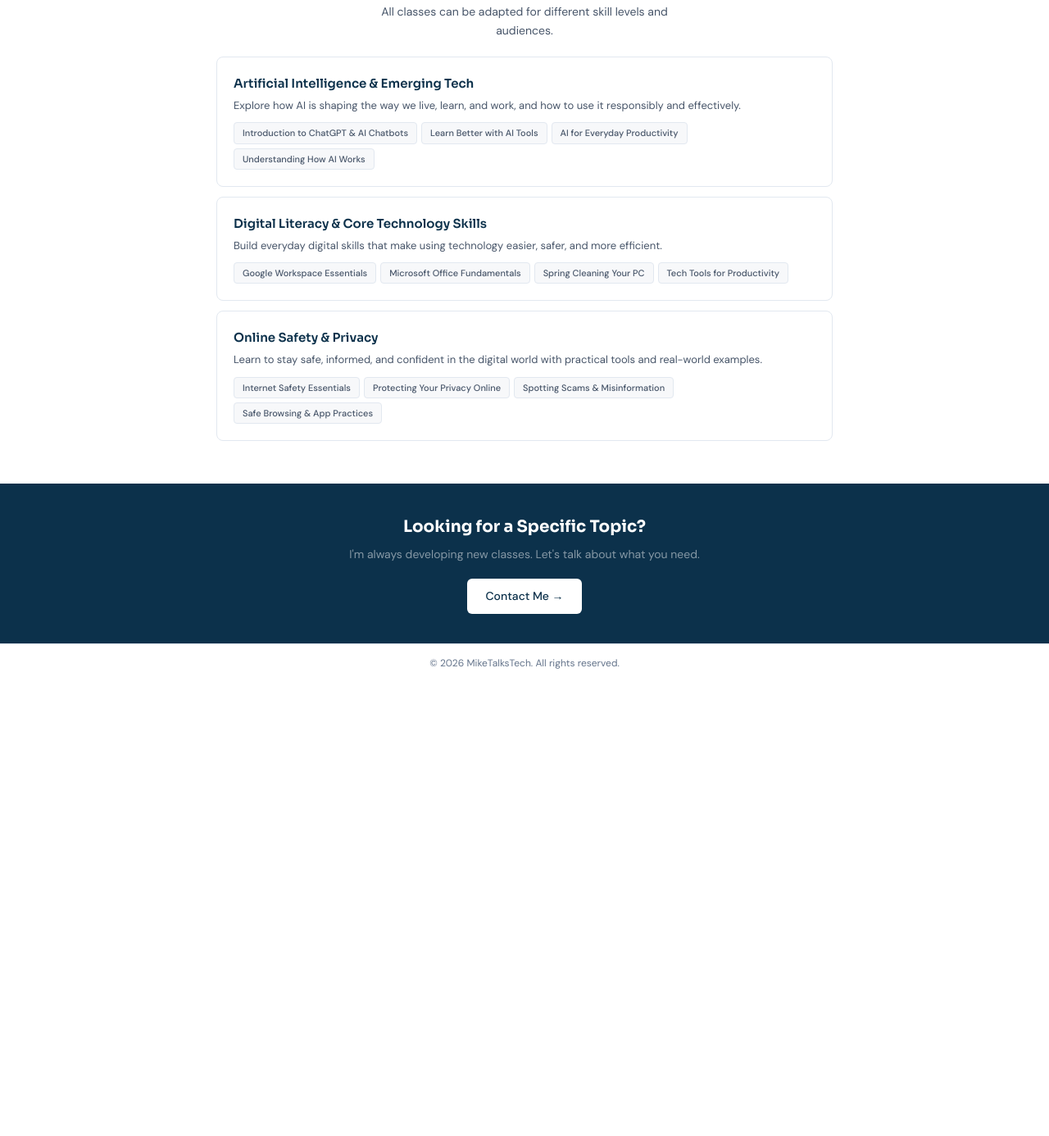
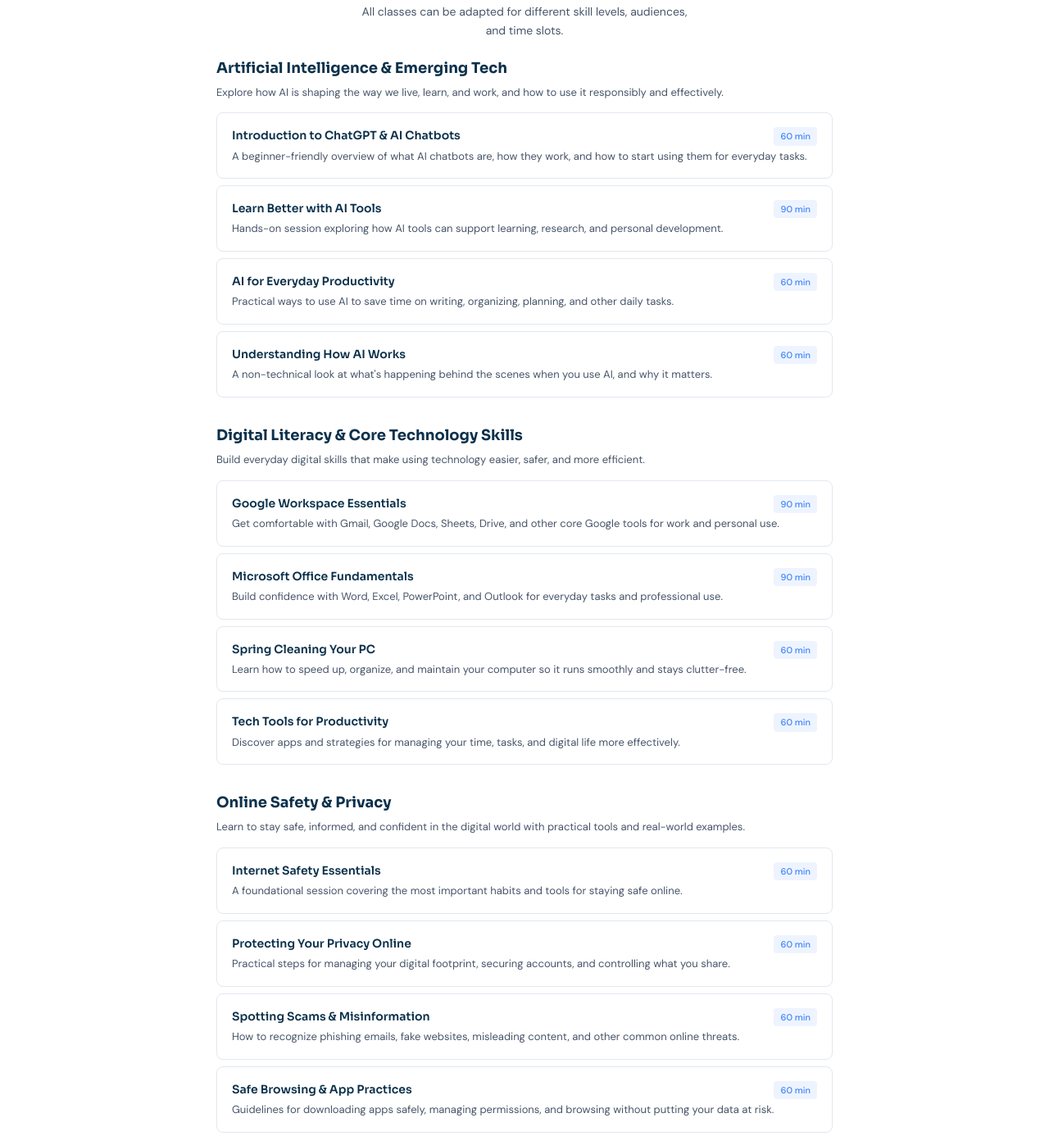
Before and after one commit to MikeTalksTech/miketalkstech.github.io, a plain HTML site: page classes.html in a window 1280 px wide. Shown: the part 163-1549 px from the top of the page at 82% size. Before the commit the page ends 997 px from the top, so only its background shows below. Drawn offline with Linux system fonts and the light colour scheme.

Commit message:
Add files via upload

```diff
--- a/classes.html
+++ b/classes.html
@@ -24,43 +24,124 @@
   <div class="pg-head">
     <div class="sec-label">What I Teach</div>
     <h1>Classes & Workshop Topics</h1>
-    <p>All classes can be adapted for different skill levels and audiences.</p>
+    <p>All classes can be adapted for different skill levels, audiences, and time slots.</p>
   </div>
 
   <section class="sec" style="padding-top: 0;">
     <div class="w">
 
-      <div class="cls">
-        <h3>Artificial Intelligence & Emerging Tech</h3>
+      <!-- AI & Emerging Tech -->
+      <div class="topic-group">
+        <h2>Artificial Intelligence & Emerging Tech</h2>
         <p>Explore how AI is shaping the way we live, learn, and work, and how to use it responsibly and effectively.</p>
-        <ul class="pills">
-          <li>Introduction to ChatGPT & AI Chatbots</li>
-          <li>Learn Better with AI Tools</li>
-          <li>AI for Everyday Productivity</li>
-          <li>Understanding How AI Works</li>
-        </ul>
+
+        <div class="cls">
+          <div class="cls-top">
+            <h3>Introduction to ChatGPT & AI Chatbots</h3>
+            <span class="cls-dur">60 min</span>
+          </div>
+          <p>A beginner-friendly overview of what AI chatbots are, how they work, and how to start using them for everyday tasks.</p>
+        </div>
+
+        <div class="cls">
+          <div class="cls-top">
+            <h3>Learn Better with AI Tools</h3>
+            <span class="cls-dur">90 min</span>
+          </div>
+          <p>Hands-on session exploring how AI tools can support learning, research, and personal development.</p>
+        </div>
+
+        <div class="cls">
+          <div class="cls-top">
+            <h3>AI for Everyday Productivity</h3>
+            <span class="cls-dur">60 min</span>
+          </div>
+          <p>Practical ways to use AI to save time on writing, organizing, planning, and other daily tasks.</p>
+        </div>
+
+        <div class="cls">
+          <div class="cls-top">
+            <h3>Understanding How AI Works</h3>
+            <span class="cls-dur">60 min</span>
+          </div>
+          <p>A non-technical look at what's happening behind the scenes when you use AI, and why it matters.</p>
+        </div>
       </div>
 
-      <div class="cls">
-        <h3>Digital Literacy & Core Technology Skills</h3>
+      <!-- Digital Literacy -->
+      <div class="topic-group">
+        <h2>Digital Literacy & Core Technology Skills</h2>
         <p>Build everyday digital skills that make using technology easier, safer, and more efficient.</p>
-        <ul class="pills">
-          <li>Google Workspace Essentials</li>
-          <li>Microsoft Office Fundamentals</li>
-          <li>Spring Cleaning Your PC</li>
-          <li>Tech Tools for Productivity</li>
-        </ul>
+
+        <div class="cls">
+          <div class="cls-top">
+            <h3>Google Workspace Essentials</h3>
+            <span class="cls-dur">90 min</span>
+          </div>
+          <p>Get comfortable with Gmail, Google Docs, Sheets, Drive, and other core Google tools for work and personal use.</p>
+        </div>
+
+        <div class="cls">
+          <div class="cls-top">
+            <h3>Microsoft Office Fundamentals</h3>
+            <span class="cls-dur">90 min</span>
+          </div>
+          <p>Build confidence with Word, Excel, PowerPoint, and Outlook for everyday tasks and professional use.</p>
+        </div>
+
+        <div class="cls">
+          <div class="cls-top">
+            <h3>Spring Cleaning Your PC</h3>
+            <span class="cls-dur">60 min</span>
+          </div>
+          <p>Learn how to speed up, organize, and maintain your computer so it runs smoothly and stays clutter-free.</p>
+        </div>
+
+        <div class="cls">
+          <div class="cls-top">
+            <h3>Tech Tools for Productivity</h3>
+            <span class="cls-dur">60 min</span>
+          </div>
+          <p>Discover apps and strategies for managing your time, tasks, and digital life more effectively.</p>
+        </div>
       </div>
 
-      <div class="cls">
-        <h3>Online Safety & Privacy</h3>
+      <!-- Online Safety -->
+      <div class="topic-group">
+        <h2>Online Safety & Privacy</h2>
         <p>Learn to stay safe, informed, and confident in the digital world with practical tools and real-world examples.</p>
-        <ul class="pills">
-          <li>Internet Safety Essentials</li>
-          <li>Protecting Your Privacy Online</li>
-          <li>Spotting Scams & Misinformation</li>
-          <li>Safe Browsing & App Practices</li>
-        </ul>
+
+        <div class="cls">
+          <div class="cls-top">
+            <h3>Internet Safety Essentials</h3>
+            <span class="cls-dur">60 min</span>
+          </div>
+          <p>A foundational session covering the most important habits and tools for staying safe online.</p>
+        </div>
+
+        <div class="cls">
+          <div class="cls-top">
+            <h3>Protecting Your Privacy Online</h3>
+            <span class="cls-dur">60 min</span>
+          </div>
+          <p>Practical steps for managing your digital footprint, securing accounts, and controlling what you share.</p>
+        </div>
+
+        <div class="cls">
+          <div class="cls-top">
+            <h3>Spotting Scams & Misinformation</h3>
+            <span class="cls-dur">60 min</span>
+          </div>
+          <p>How to recognize phishing emails, fake websites, misleading content, and other common online threats.</p>
+        </div>
+
+        <div class="cls">
+          <div class="cls-top">
+            <h3>Safe Browsing & App Practices</h3>
+            <span class="cls-dur">60 min</span>
+          </div>
+          <p>Guidelines for downloading apps safely, managing permissions, and browsing without putting your data at risk.</p>
+        </div>
       </div>
 
     </div>
--- a/style.css
+++ b/style.css
@@ -188,29 +188,55 @@ nav.dark .menu-btn span { background: #fff; }
 .box h3 { font-size: 14px; font-weight: 600; margin-bottom: 4px; }
 .box p { font-size: 13px; color: var(--text-mid); line-height: 1.6; }
 
-/* ===== CLASS CARDS ===== */
+/* ===== CLASS TOPIC GROUPS ===== */
+.topic-group { margin-bottom: 32px; }
+.topic-group:last-child { margin-bottom: 0; }
+
+.topic-group h2 {
+  font-size: 18px;
+  font-weight: 700;
+  margin-bottom: 4px;
+}
+
+.topic-group > p {
+  font-size: 13px;
+  color: var(--text-mid);
+  margin-bottom: 14px;
+  line-height: 1.6;
+}
+
 .cls {
   border: 1px solid var(--border);
   border-radius: 8px;
-  padding: 20px;
+  padding: 16px 18px;
   background: var(--white);
-  margin-bottom: 12px;
+  margin-bottom: 8px;
 }
 
 .cls:hover { border-color: var(--blue); }
-.cls h3 { font-size: 15px; font-weight: 600; margin-bottom: 4px; }
-.cls p { font-size: 13px; color: var(--text-mid); line-height: 1.6; margin-bottom: 10px; }
 
-.pills { list-style: none; display: flex; flex-wrap: wrap; gap: 5px; }
-.pills li {
-  padding: 3px 10px;
-  background: var(--surface);
-  border: 1px solid var(--border);
+.cls-top {
+  display: flex;
+  align-items: baseline;
+  justify-content: space-between;
+  gap: 12px;
+  margin-bottom: 3px;
+}
+
+.cls h3 { font-size: 14px; font-weight: 600; }
+
+.cls-dur {
+  font-size: 11px;
+  font-weight: 500;
+  color: var(--blue);
+  background: var(--blue-tint);
+  padding: 2px 8px;
   border-radius: 4px;
-  font-size: 11px;
-  color: var(--text-mid);
-  font-weight: 500;
+  white-space: nowrap;
+  flex-shrink: 0;
 }
+
+.cls p { font-size: 13px; color: var(--text-mid); line-height: 1.6; margin: 0; }
 
 /* ===== CTA BAR ===== */
 .cta {
```
